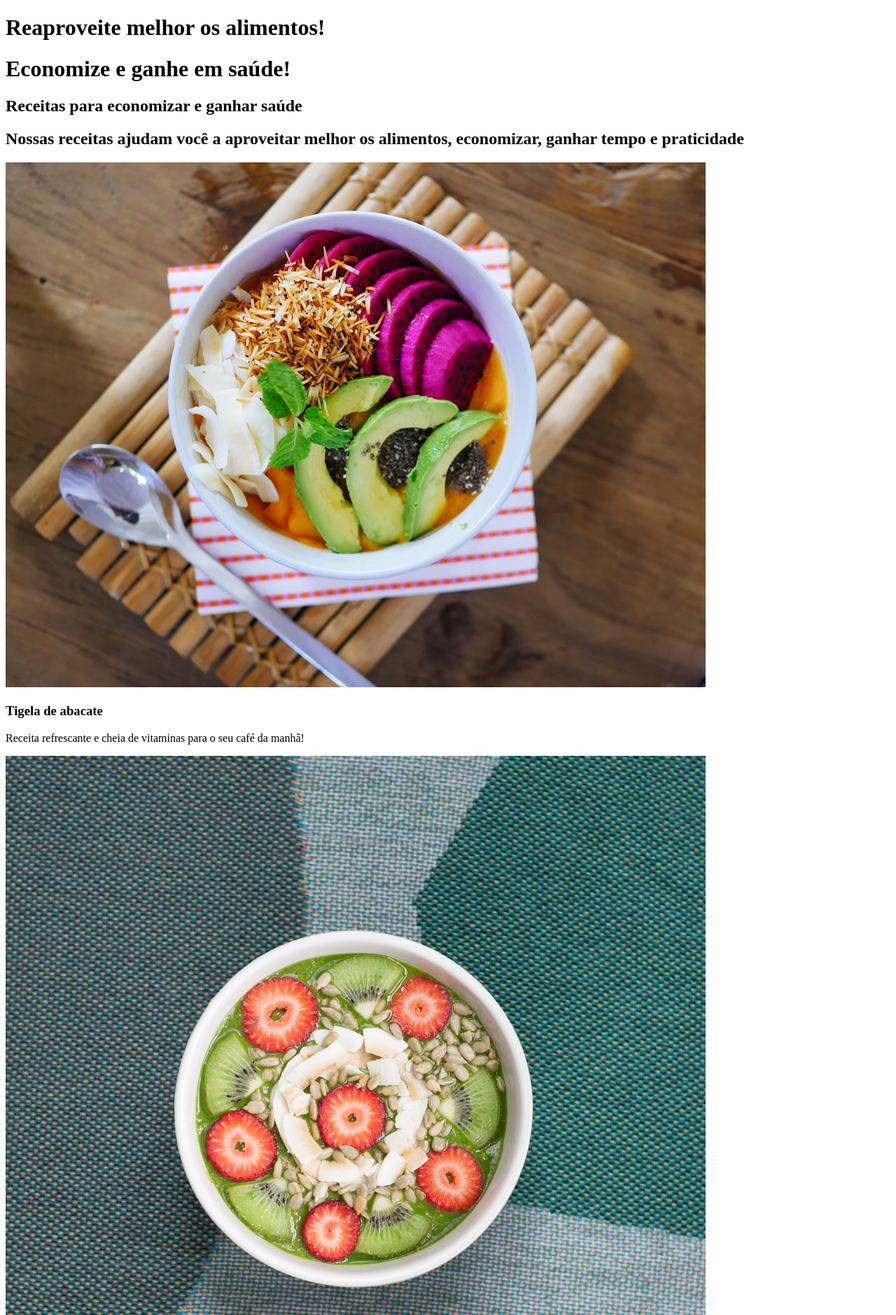
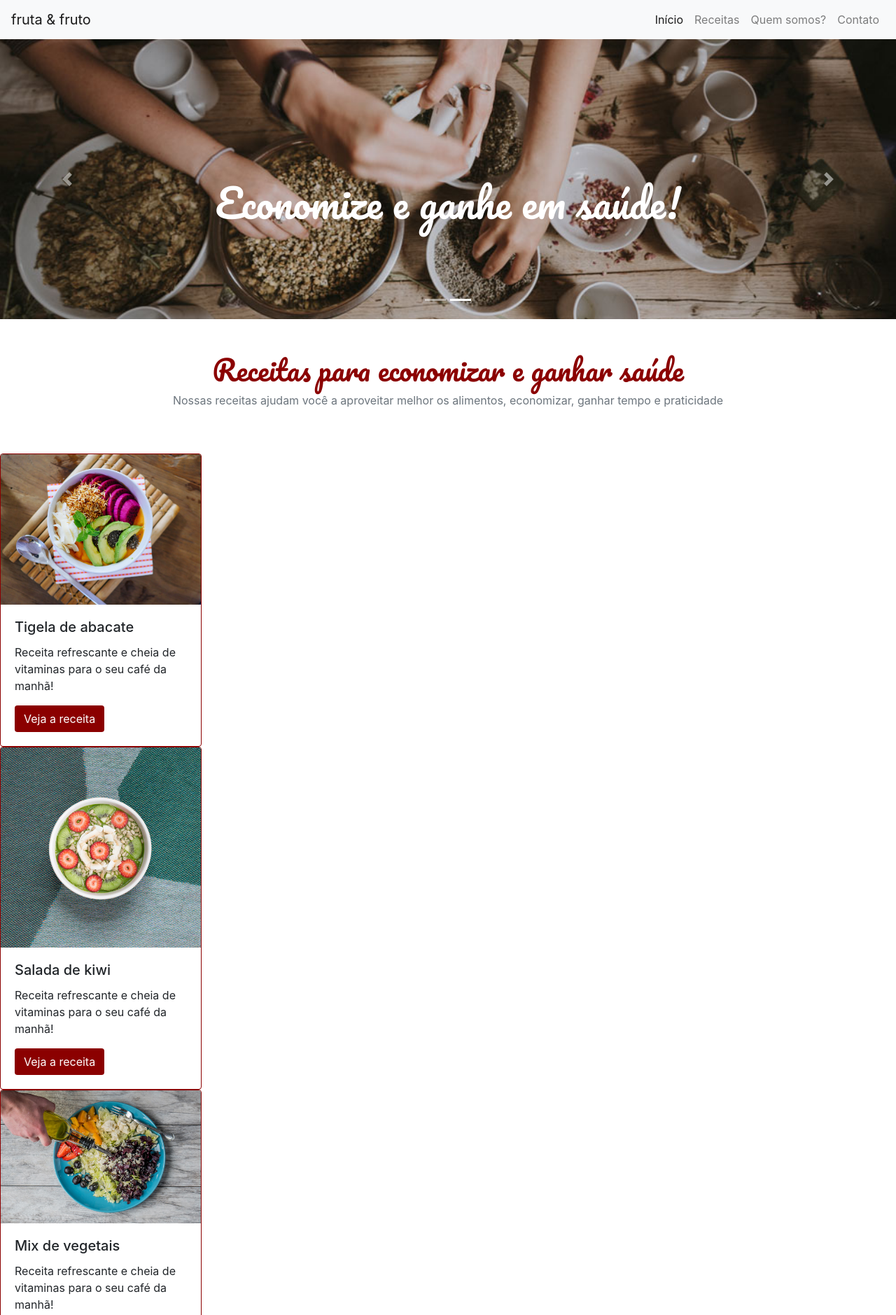
Before and after one commit to IasmimCristina/Projeto-Bootstrap-4-Alura, a plain HTML site: page bootstrap-landing-page-projeto-base/projeto-base/index.html in a window 1280 px wide. Shown: the top 1879 px of the page at 70% size. Drawn offline with nearby package versions, Linux system fonts and the light colour scheme.

Commit message:
Criação do projeto

```diff
--- a/bootstrap-landing-page-projeto-base/projeto-base/index.html
+++ b/bootstrap-landing-page-projeto-base/projeto-base/index.html
@@ -4,47 +4,150 @@
 <head>
   <meta charset="utf-8">
   <meta name="viewport" content="width=device-width, initial-scale=1">
-  <title>fruta e fruto</title>
+  <title>fruta & fruto</title>
+  <link rel="preconnect" href="https://fonts.googleapis.com">
+  <link rel="preconnect" href="https://fonts.gstatic.com" crossorigin>
+  <link href="https://fonts.googleapis.com/css2?family=Pacifico&display=swap" rel="stylesheet">
+  <link rel="stylesheet" href="https://cdn.jsdelivr.net/npm/bootstrap@4.1.3/dist/css/bootstrap.min.css"
+    integrity="sha384-MCw98/SFnGE8fJT3GXwEOngsV7Zt27NXFoaoApmYm81iuXoPkFOJwJ8ERdknLPMO" crossorigin="anonymous">
+
+
   <link rel="stylesheet" type="text/css" href="src/style.css">
 </head>
 
 <body>
-  <title>fruto & fruta</title>
 
-  <h1>Reaproveite melhor os alimentos!</h1>
-  <h1>Economize e ganhe em saúde!</h1>
+  <nav class="navbar navbar-expand-lg navbar-light bg-light">
 
-  <h2>Receitas para economizar e ganhar saúde</h2>
-  <h2>Nossas receitas ajudam você a aproveitar melhor os alimentos, economizar, ganhar tempo e praticidade</h2>
+    <a class="navbar-brand" href="#">fruta & fruto</a>
 
-  <img src="src/img/receita-abacate.jpg" alt="tigela com salada de abacate, vista superior">
-  <h3>Tigela de abacate</h3>
-  <p>Receita refrescante e cheia de vitaminas para o seu café da manhã!</p>
+    <!-- Menu hambúrguer -->
+    <button class="navbar-toggler" type="button" data-toggle="collapse" data-target="#navbarNavAltMarkup"
+      aria-controls="navbarNavAltMarkup" aria-expanded="false" aria-label="Toggle navigation">
+      <span class="navbar-toggler-icon"></span>
+    </button>
+    <div class="collapse navbar-collapse justify-content-end" id="navbarNavAltMarkup">
+      <div class="navbar-nav">
+        <a class="nav-item nav-link active" href="#">Início<span class="sr-only">(current)</span></a>
+        <a class="nav-item nav-link" href="#">Receitas</a>
+        <a class="nav-item nav-link" href="#">Quem somos?</a>
+        <a class="nav-item nav-link" href="#">Contato</a>
+      </div>
+    </div>
+  </nav>
 
-  <img src="src/img/receita-kiwi.jpg" alt="tigela de mingau com kiwi, vista superior">
-  <h3>Salada de kiwi</h3>
-  <p>Receita refrescante e cheia de vitaminas para o seu café da manhã!</p>
+  <div id="carouselExampleIndicators" class="carousel slide" data-interval="3000" data-ride="carousel">
+    <ol class="carousel-indicators">
+      <li data-target="#carouselExampleIndicators" data-slide-to="0" class="active"></li>
+      <li data-target="#carouselExampleIndicators" data-slide-to="1"></li>
+    </ol>
+    <div class="carousel-inner">
+      <div class="carousel-item active">
+        <img class="d-block w-100 imagem-carrossel imagem-carrossel-um" src="src/img/carrossel-img1.jpg"
+          alt="First slide">
+        <div class="carousel-caption d-none d-md-block h-50">
+          <h1 class="font-titulo display-4">Reaproveite melhor os alimentos!</h1>
+        </div>
+      </div>
+      <div class="carousel-item">
+        <img class="d-block w-100 imagem-carrossel imagem-carrossel-dois" src="src/img/carrossel-img2.jpg"
+          alt="Second slide">
+        <div class="carousel-caption d-none d-md-block h-50">
+          <h1 class="font-titulo display-4">Economize e ganhe em saúde!</h1>
+        </div>
+      </div>
 
-  <img src="src/img/receita-mix.jpg" alt="prato com mix de vegetais e mão de pessoa adicionando azeite, vista superior">
-  <h3>Mix de vegetais</h3>
-  <p>Receita refrescante e cheia de vitaminas para o seu café da manhã!</p>
+    </div>
+    <a class="carousel-control-prev" href="#carouselExampleIndicators" role="button" data-slide="prev">
+      <span class="carousel-control-prev-icon" aria-hidden="true"></span>
+      <span class="sr-only">Previous</span>
+    </a>
+    <a class="carousel-control-next" href="#carouselExampleIndicators" role="button" data-slide="next">
+      <span class="carousel-control-next-icon" aria-hidden="true"></span>
+      <span class="sr-only">Next</span>
+    </a>
+  </div>
 
-  <img src="src/img/receita-pimentoes.jpg" alt="prato de salada de pimentões com alguns ingredientes ao lado, vista superior">
-  <h3>Pimentões à Juliana</h3>
-  <p>Receita refrescante e cheia de vitaminas para o seu café da manhã!</p>
 
-  <img src="src/img/receita-oriental.jpg" alt="tigela com salada de vegetais estilo oriental, vista de cima">
-  <h3>Prato oriental</h3>
-  <p>Receita refrescante e cheia de vitaminas para o seu café da manhã!</p>
+  <h1 class="text-center font-titulo cor-especial pt-5 ">Receitas para economizar e ganhar saúde</h1>
+  <p class="text-center text-secondary pb-5">Nossas receitas ajudam você a aproveitar melhor os alimentos, economizar,
+    ganhar tempo e praticidade</p>
 
-  <img src="src/img/receita-beterrabas.jpg" alt="tigela com beterrabas e dentes de alho assados em primeiro plano, com ingredientes ao fundo">
-  <h3>Beterrabas assadas</h3>
-  <p>Receita refrescante e cheia de vitaminas para o seu café da manhã!
-  </p>
+  <div class="card borda-cor-especial" style="width: 18rem;">
+    <img class="card-img-top" src="src/img/receita-abacate.jpg" alt="tigela com salada de abacate, vista superior">
+    <div class="card-body">
+      <h5 class="card-title">Tigela de abacate</h5>
+      <p class="card-text">Receita refrescante e cheia de vitaminas para o seu café da manhã!</p>
+      <a href="#" class="btn  botao-cor-especial">Veja a receita</a>
+    </div>
+  </div>
+
+  <div class="card borda-cor-especial" style="width: 18rem;">
+    <img class="card-img-top" src="src/img/receita-kiwi.jpg" alt="tigela com salada de kiwi, vista superior">
+    <div class="card-body">
+      <h5 class="card-title">Salada de kiwi</h5>
+      <p class="card-text">Receita refrescante e cheia de vitaminas para o seu café da manhã!</p>
+      <a href="#" class="btn  botao-cor-especial">Veja a receita</a>
+    </div>
+  </div>
+
+  <div class="card borda-cor-especial" style="width: 18rem;">
+    <img class="card-img-top" src="src/img/receita-mix.jpg" alt="prato com mix de vegetais e mão de pessoa adicionando azeite, vista superior">
+    <div class="card-body">
+      <h5 class="card-title">Mix de vegetais</h5>
+      <p class="card-text">Receita refrescante e cheia de vitaminas para o seu café da manhã!</p>
+      <a href="#" class="btn  botao-cor-especial">Veja a receita</a>
+    </div>
+  </div>
+
+  <div class="card borda-cor-especial" style="width: 18rem;">
+    <img class="card-img-top" src="src/img/receita-pimentoes.jpg" alt="prato de salada de pimentões com alguns ingredientes ao lado, vista superior">
+    <div class="card-body">
+      <h5 class="card-title">Pimentões à Juliana</h5>
+      <p class="card-text">Receita refrescante e cheia de vitaminas para o seu café da manhã!</p>
+      <a href="#" class="btn  botao-cor-especial">Veja a receita</a>
+    </div>
+  </div>
+
+  <div class="card borda-cor-especial" style="width: 18rem;">
+    <img class="card-img-top" src="src/img/receita-oriental.jpg" alt="tigela com salada de vegetais estilo oriental, vista de cima">
+    <div class="card-body">
+      <h5 class="card-title">Prato oriental</h5>
+      <p class="card-text">Receita refrescante e cheia de vitaminas para o seu café da manhã!</p>
+      <a href="#" class="btn  botao-cor-especial">Veja a receita</a>
+    </div>
+  </div>
+
+  <div class="card borda-cor-especial" style="width: 18rem;">
+    <img class="card-img-top" src="src/img/receita-beterrabas.jpg" alt="tigela com beterrabas e dentes de alho assados em primeiro plano, com ingredientes ao fundo">
+    <div class="card-body">
+      <h5 class="card-title">Beterrabas assadas</h5>
+      <p class="card-text">Receita refrescante e cheia de vitaminas para o seu café da manhã!</p>
+      <a href="#" class="btn  botao-cor-especial">Veja a receita</a>
+    </div>
+  </div>
+
+
+
 
   <p>contato:<a href="mailto:email@frutafruto.com.br">email@frutafruto.com.br</a></p>
 
-  <script src=""></script>
+
+  <script src="https://code.jquery.com/jquery-3.3.1.slim.min.js"
+    integrity="sha384-q8i/X+965DzO0rT7abK41JStQIAqVgRVzpbzo5smXKp4YfRvH+8abtTE1Pi6jizo"
+    crossorigin="anonymous"></script>
+  <script src="https://cdn.jsdelivr.net/npm/popper.js@1.14.3/dist/umd/popper.min.js"
+    integrity="sha384-ZMP7rVo3mIykV+2+9J3UJ46jBk0WLaUAdn689aCwoqbBJiSnjAK/l8WvCWPIPm49"
+    crossorigin="anonymous"></script>
+  <script src="https://cdn.jsdelivr.net/npm/bootstrap@4.1.3/dist/js/bootstrap.min.js"
+    integrity="sha384-ChfqqxuZUCnJSK3+MXmPNIyE6ZbWh2IMqE241rYiqJxyMiZ6OW/JmZQ5stwEULTy"
+    crossorigin="anonymous"></script>
+
+  <script src="">
+
+
+  </script>
 
 </body>
+
 </html>
--- a/bootstrap-landing-page-projeto-base/projeto-base/src/style.css
+++ b/bootstrap-landing-page-projeto-base/projeto-base/src/style.css
@@ -0,0 +1,30 @@
+.imagem-carrossel {
+    object-fit: cover;
+    height: 400px;
+}
+
+.imagem-carrossel-um {
+/* eixo x e eixo y */
+object-position: 0 80%;
+}
+
+.imagem-carrossel-dois {
+object-position: 0;
+}
+
+.font-titulo {
+    font-family: 'Pacifico', cursive;
+}
+
+.cor-especial {
+    color: darkred;
+}
+
+.botao-cor-especial {
+    background-color: darkred;
+    color: white;
+}
+
+.borda-cor-especial {
+    border-color: darkred;
+}
```
